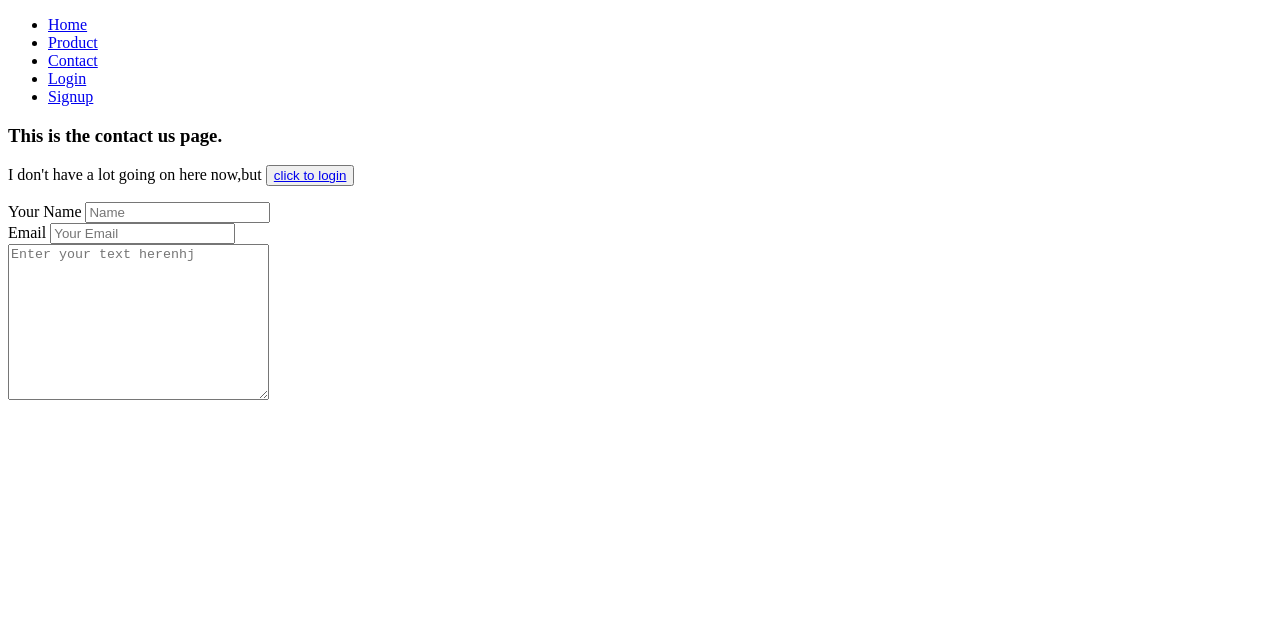
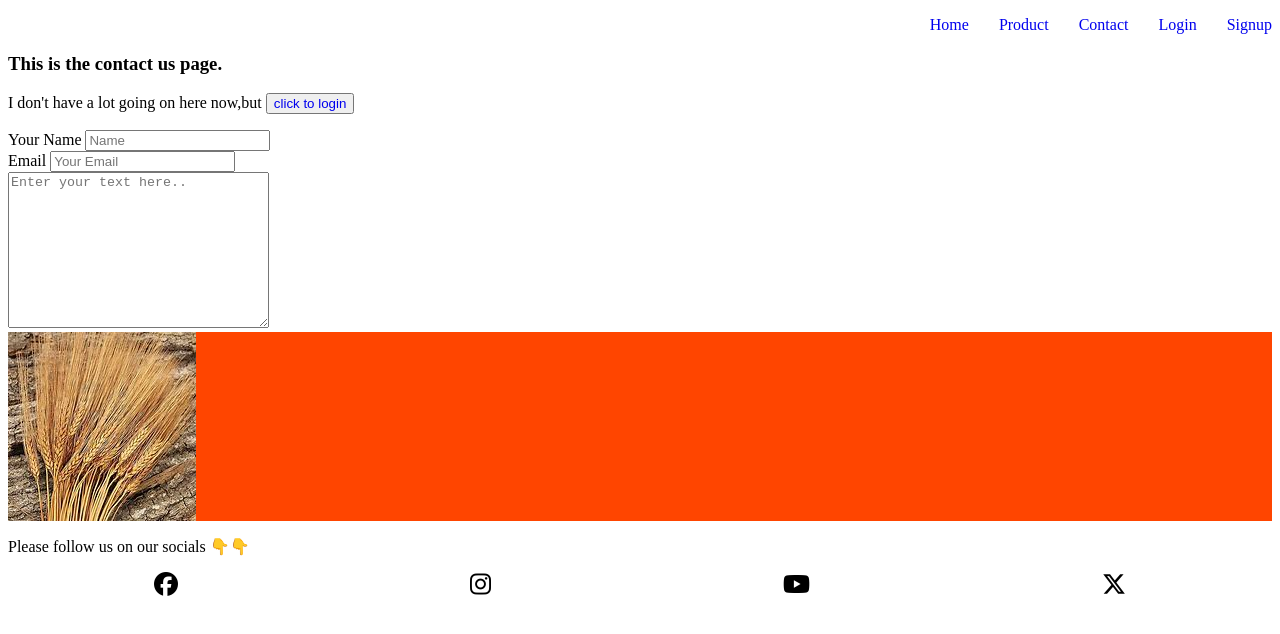
Before and after one commit to blessphilips/T4G_Homework6, a plain HTML site: page pages/contact.html in a window 1280 px wide. Drawn offline with Linux system fonts and the light colour scheme.

Commit message:
Made changes the footer and navigation

```diff
--- a/pages/contact.html
+++ b/pages/contact.html
@@ -3,16 +3,47 @@
 <head>
     <meta charset="UTF-8">
     <meta name="viewport" content="width=device-width, initial-scale=1.0">
-    <title>contact page</title>
+    <title>contact page</title><script src="https://kit.fontawesome.com/4796652edb.js" crossorigin="anonymous"></script>
+    <style>
+        .nav{
+            display: flex;
+            justify-content: flex-end;
+            gap: 30px;
+        }
+        a{
+            text-decoration: none;
+        }
+        .bless{
+            background-color: darkorange;
+            display:flex;
+            justify-content: space-around;
+
+        }
+        parafont{
+            display: flex;
+        }
+        .font{
+            display: flex;
+            justify-content: space-around;
+            font: 1.5em bolder;
+        }
+        .wheatbundles{
+            display: flex;
+            justify-content:left;
+            background-color: orangered;
+        }
+    </style>
 </head>
 <body>
     <nav>
         <ul>
-            <li><a href="../index.html">Home</a></li>
-            <li><a href="product.html">Product</a></li>
-            <li><a href="contact.html">Contact</a></li>
-            <li><a href="login.html">Login</a></li>
-            <li><a href="signup.html">Signup</a></li>
+            <div class="nav">
+          <a href="../index.html">Home</a>
+            <a href="product.html">Product</a>
+          <a href="contact.html">Contact</a>
+          <a href="login.html">Login</a>
+          <a href="signup.html">Signup</a>
+        </div>
         </ul>
     </nav>
     <h3>This is the contact us page.</h3>
@@ -26,9 +57,31 @@
         <label for="Email">Email</label>
         <input type="text"placeholder="Your Email">
      </div>
-     <textarea name="" id="" placeholder="Enter your text herenhj" cols="30" rows="10"></textarea>
+     <textarea name="" id="" placeholder="Enter your text here.." cols="30" rows="10"></textarea>
 
     </form>
 
+
+        <footer>
+
+        <div class="wheatbundles">
+            <img src="../images/wheat bundles.jpg" alt="">
+
+
+        </div>
+
+        <div class="parafont">
+            <p>Please follow us on our socials 👇👇</p>
+        <div class="font">
+
+      <div><i class="fa-brands fa-facebook"></i></div>
+       <div><i class="fa-brands fa-instagram"></i></div>
+       <div><i class="fa-brands fa-youtube"></i></div>
+       <div><i class="fa-brands fa-x-twitter"></i></div>
+     </div>
+        </div>
+    </footer>
+
+
 </body>
 </html>
```
Also changed, not shown: index.html (+29 -2 lines), pages/login.html (+25 -8 lines), pages/product.html (+28 -10 lines), pages/signup.html (+14 -6 lines), images/Kola nut.jpg (added), images/wheat bundles.jpg (added).
